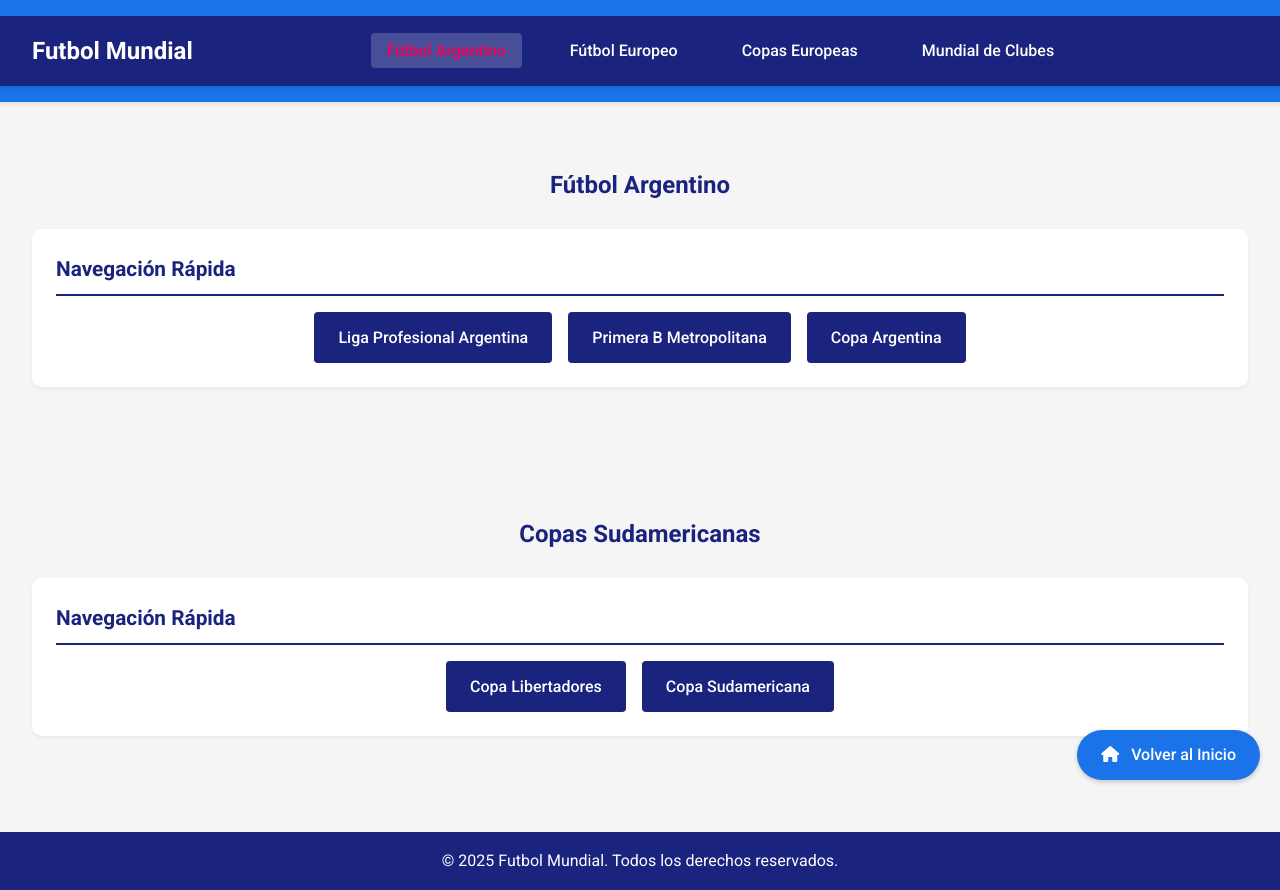
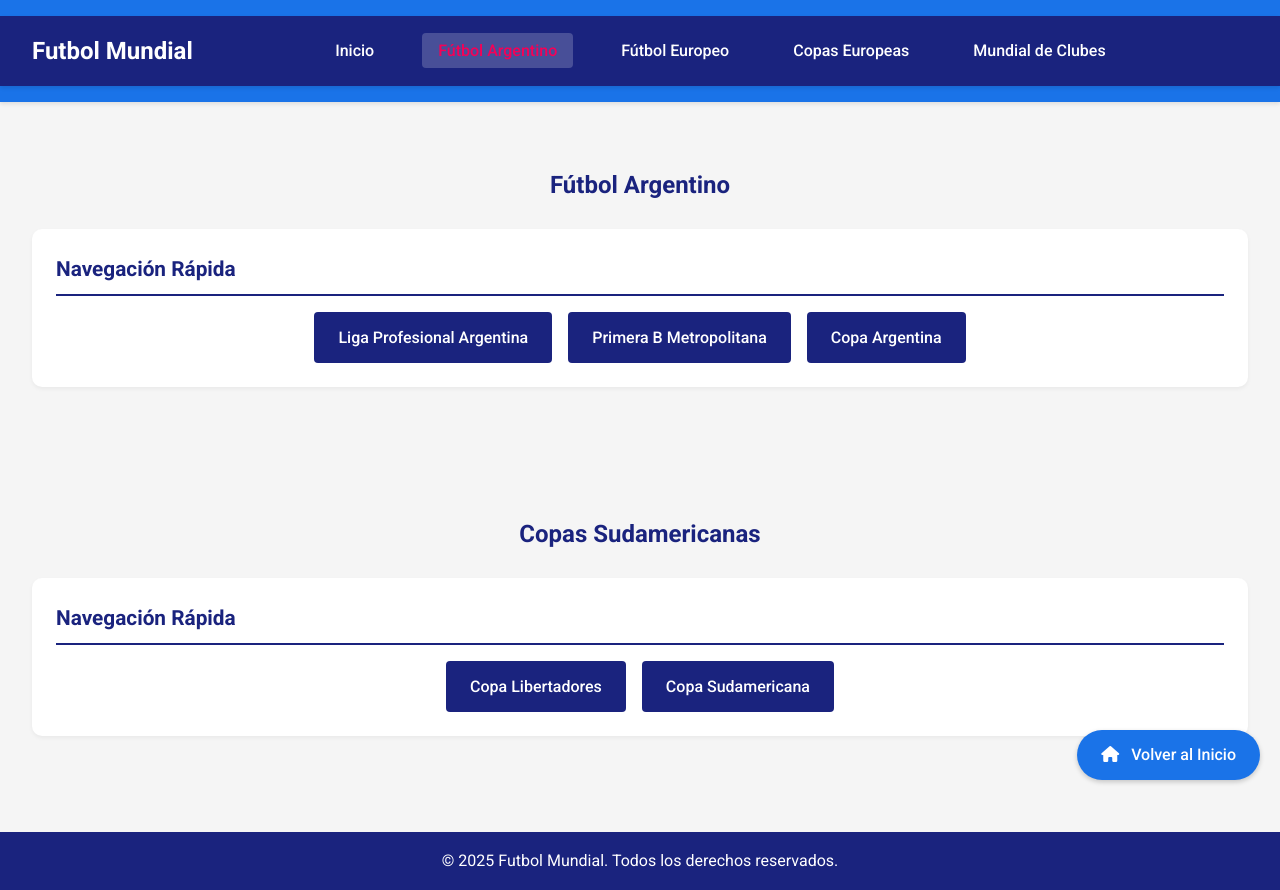
Before and after one commit to MarianoMonjeTecnico2023/FutbolArgentino-Europeo, a plain HTML site: page argentino.html in a window 1280 px wide. Drawn offline with Linux system fonts and the light colour scheme.

```diff
--- a/argentino.html
+++ b/argentino.html
@@ -15,6 +15,7 @@
                 <h1>Futbol Mundial</h1>
             </div>
             <ul class="nav-links">
+                <li><a href="index.html">Inicio</a></li>
                 <li><a href="argentino.html" class="active">Fútbol Argentino</a></li>
                 <li><a href="europeo.html">Fútbol Europeo</a></li>
                 <li><a href="copas.html">Copas Europeas</a></li>
```
Also changed, not shown: bundesliga.html (+1 -0 lines), champions_league.html (+1 -0 lines), copa_argentina.html (+1 -0 lines), copa_italia.html (+1 -0 lines), copa_libertadores.html (+1 -0 lines), copa_rey.html (+1 -0 lines), copa_sudamericana.html (+1 -0 lines), copas.html (+1 -0 lines), coupe_france.html (+1 -0 lines), dfb_pokal.html (+1 -0 lines), europeo.html (+1 -0 lines), fa_cup.html (+1 -0 lines), laliga.html (+1 -0 lines), ligue1.html (+1 -0 lines), 4 more files.
